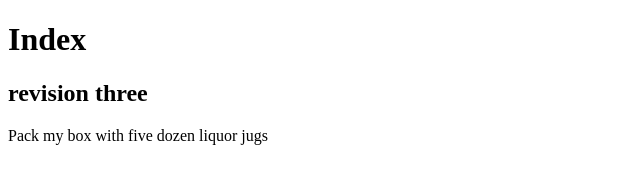
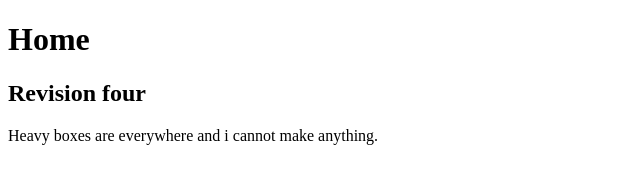
Before and after one commit to mfonsos/explore_california, a plain HTML site: page index.html in a window 1280 px wide. Shown: the whole page, without its empty margins (0-640 px from the left). Drawn offline with Linux system fonts and the light colour scheme.

Commit message:
revision four

```diff
--- a/index.html
+++ b/index.html
@@ -6,9 +6,9 @@
 </head>
 <body>
 
-<h1>Index</h1>
-<h2>revision three</h2>
-<p>Pack my box with five dozen liquor jugs</p>
+<h1>Home</h1>
+<h2>Revision four </h2>
+<p>Heavy boxes are everywhere and i cannot make anything.</p>
 
 </body>
 </html>
```
